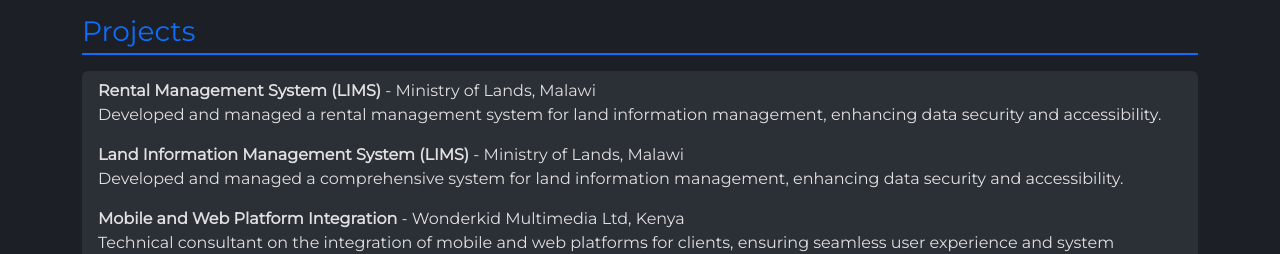
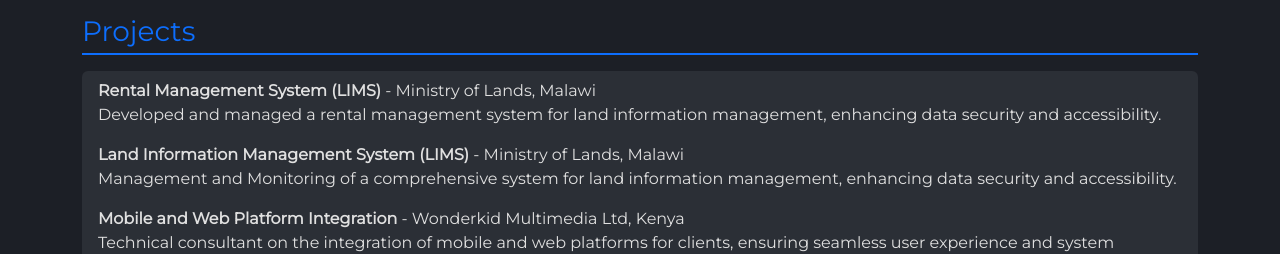
Before and after one commit to lincolnMK/portfolio, a plain HTML site: page index.html in a window 1280 px wide. Shown: the part 960-1214 px from the top of the page. Drawn offline with nearby package versions, Linux system fonts and the light colour scheme.

Commit message:
Update index.html

```diff
--- a/index.html
+++ b/index.html
@@ -83,7 +83,7 @@
     </li>
     <li class="list-group-item">
             <strong>Land Information Management System (LIMS)</strong> - Ministry of Lands, Malawi<br/>
-      Developed and managed a comprehensive system for land information management, enhancing data security and accessibility.
+      Management and Monitoring of a comprehensive system for land information management, enhancing data security and accessibility.
     </li>
     <li class="list-group-item">
       <strong>Mobile and Web Platform Integration</strong> - Wonderkid Multimedia Ltd, Kenya<br/>
```
